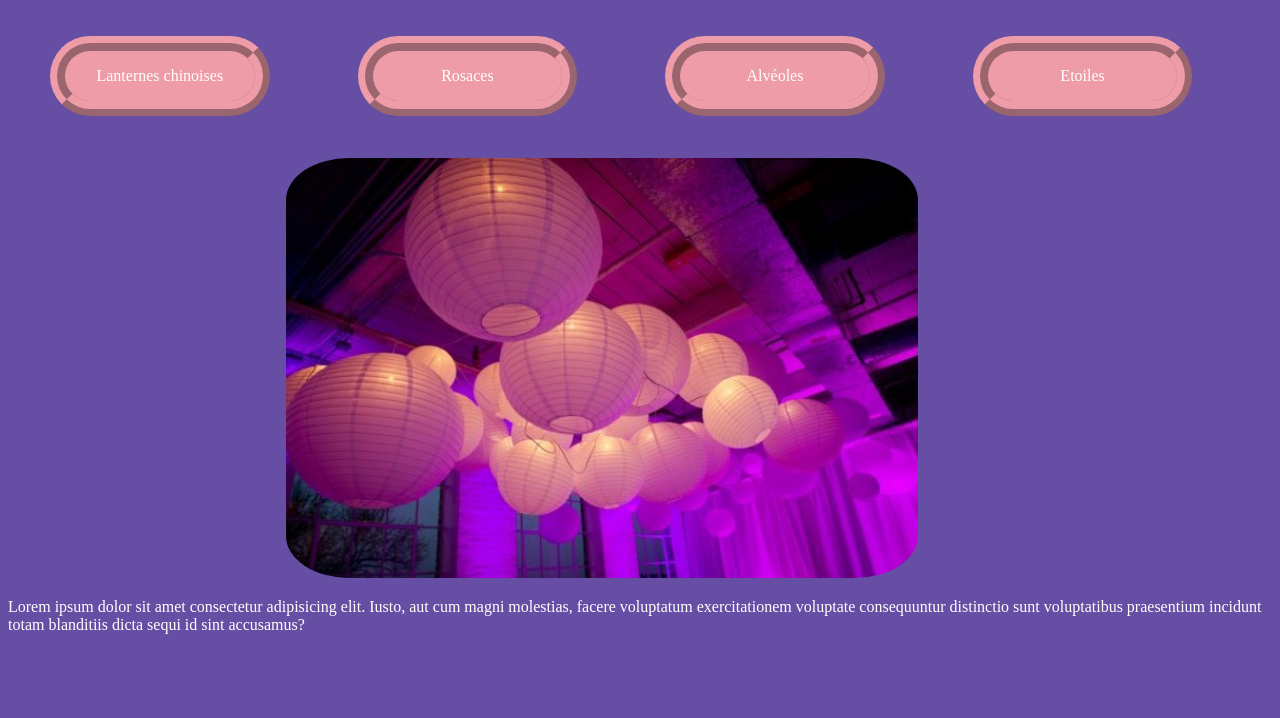
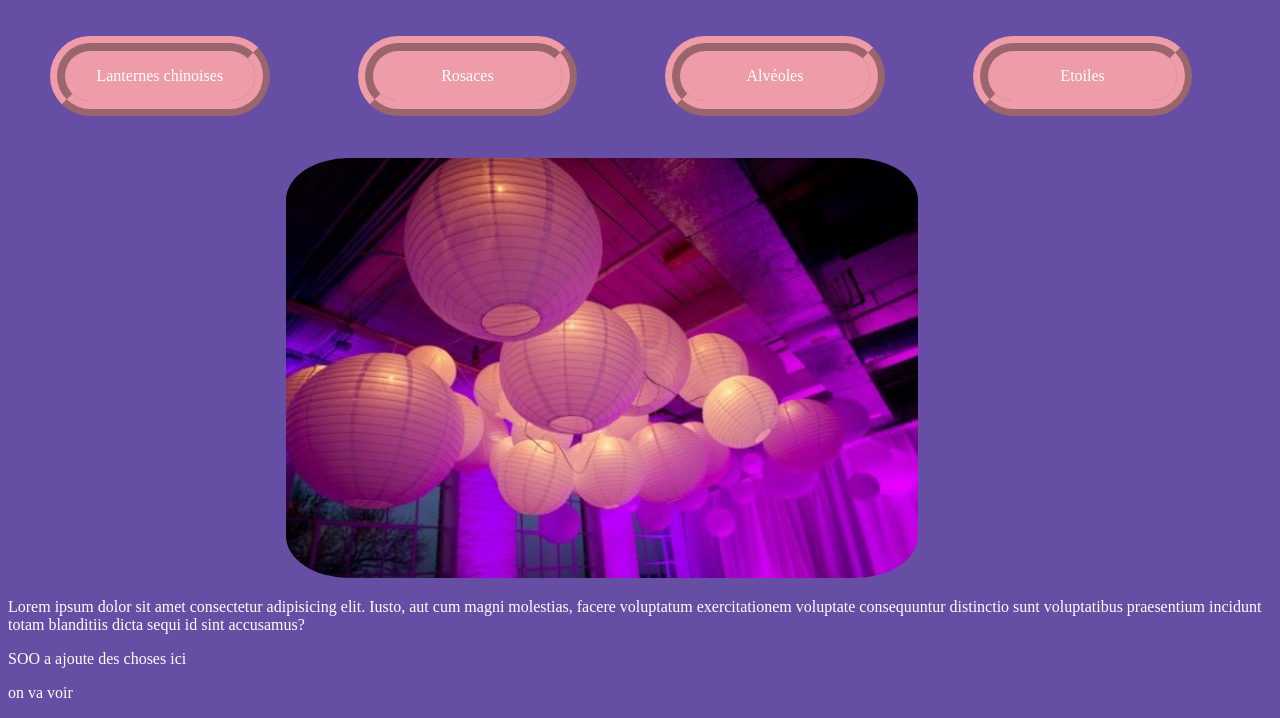
Before and after one commit to Anakin-66/exo_git, a plain HTML site: page index.html in a window 1280 px wide. Shown: the part 118-836 px from the top of the page. Before the commit the page ends 800 px from the top, so only its background shows below. Drawn offline with Linux system fonts and the light colour scheme.

Commit message:
changement de soo

```diff
--- a/index.html
+++ b/index.html
@@ -25,5 +25,11 @@
         <img src="lanterne.jpg" alt="lanterne_papier">
         <p>Lorem ipsum dolor sit amet consectetur adipisicing elit. Iusto, aut cum magni molestias, facere voluptatum exercitationem voluptate consequuntur distinctio sunt voluptatibus praesentium incidunt totam blanditiis dicta sequi id sint accusamus?</p>
 
+
+        <footer>
+            <p>SOO a ajoute des choses ici</p>
+            <p>on va voir</p>
+        </footer>
+
     </body>
 </html>
```
